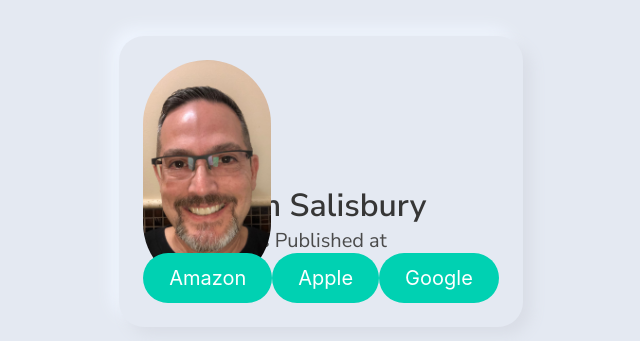
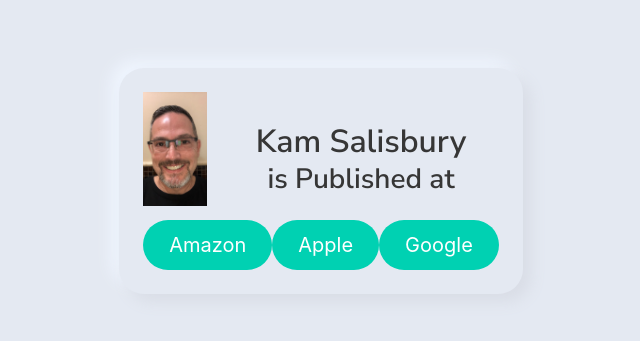
Before and after one commit to kamsalisbury/kamsalisbury.us, a plain HTML site: page testing.html in a window 1280 px wide. Shown: the part 219-560 px from the top of the page, without its empty margins (319-959 px from the left). Drawn offline with nearby package versions, Linux system fonts and the light colour scheme.

Commit message:
Switch to media object and card

```diff
--- a/testing.html
+++ b/testing.html
@@ -54,17 +54,22 @@
         <section class="hero is-fullheight">
             <div class="hero-body has-text-centered">
                 <div class="login">
-                    <section class="is-large is-centered">
-                        <container>
-                            <figure class="image is-128x128 is-centered">
-                                <img class="is-rounded" src="IMG_1811_adobe_express.jpeg">
-                            </figure>
-                        </container>
-                    </section>
-                    <section class="is-medium">
-                        <h1 class="title">Kam Salisbury</h1>
-                        <h2 class="subtitle">is Published at</h2>
-                    </section>
+                    <article class="media">
+                        <figure class="media-left">
+                          <p class="image is-64x64">
+                            <img src="IMG_1811_adobe_express.jpeg">
+                          </p>
+                        </figure>
+                        <div class="media-content">
+                          <div class="content">
+                            <p>
+                                <h1 class="title">Kam Salisbury</h1>
+                                <h2 class="subtitle">is Published at</h2>
+                            </p>
+                          </div>
+                        </div>
+                    </article>
+
                     <section class="is-medium">
                         <div class="buttons is-centered">
                             <a href="https://www.amazon.com/Kam-Salisbury/e/B07W7Z4733"><button class="button is-block is-fullwidth is-primary is-medium is-rounded">Amazon</button></a>
@@ -86,6 +91,7 @@
                         </div>
                         </div>
                     </nav> -->
+
                 </div>
             </div>
         </section>
```
